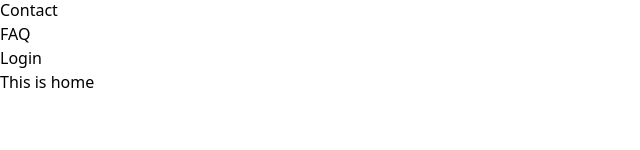
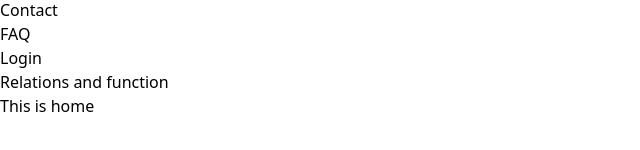
Before and after one commit to Emranhossainshuvo/edu-app, a React (Vite) app: page / in a window 1280 px wide. Shown: the part 482-632 px from the top of the page, without its empty margins (0-640 px from the left). Built offline with nearby package versions, Linux system fonts and the light colour scheme.

Commit message:
solved one bug related to the prop-types

```diff
--- a/src/Main/Main.jsx
+++ b/src/Main/Main.jsx
@@ -1,10 +1,12 @@
 import Navbar from "../components/shared/Navbar/Navbar";
+import MathDetail from "../pages/MathDetail/MathDetail";
 
 
 const Main = () => {
     return (
         <>
          <Navbar></Navbar>
+         <MathDetail></MathDetail>
          <h4>This is home</h4>
         </>
     );
--- a/src/components/reusalbe/PageTitle/PageTitle.jsx
+++ b/src/components/reusalbe/PageTitle/PageTitle.jsx
@@ -3,13 +3,13 @@ import PropTypes from 'prop-types';
 const PageTitle = ({text}) => {
     return (
         <>
-            <p className="my-5 text-3xl text-[#06286E]">${text}</p>
+            <p className="my-5 text-3xl text-[#06286E]">{text}</p>
         </>
     );
 };
 
 PageTitle.propTypes = {
-    text: PropTypes.text
+    text: PropTypes.string
 }
 
 export default PageTitle;
--- a/src/pages/MathDetail/MathDetail.jsx
+++ b/src/pages/MathDetail/MathDetail.jsx
@@ -1,8 +1,9 @@
+import PageTitle from "../../components/reusalbe/PageTitle/PageTitle";
 
 const MathDetail = () => {
     return (
         <>
-
+            <PageTitle text={"Relations and function"}></PageTitle>
         </>
     );
 };
```
